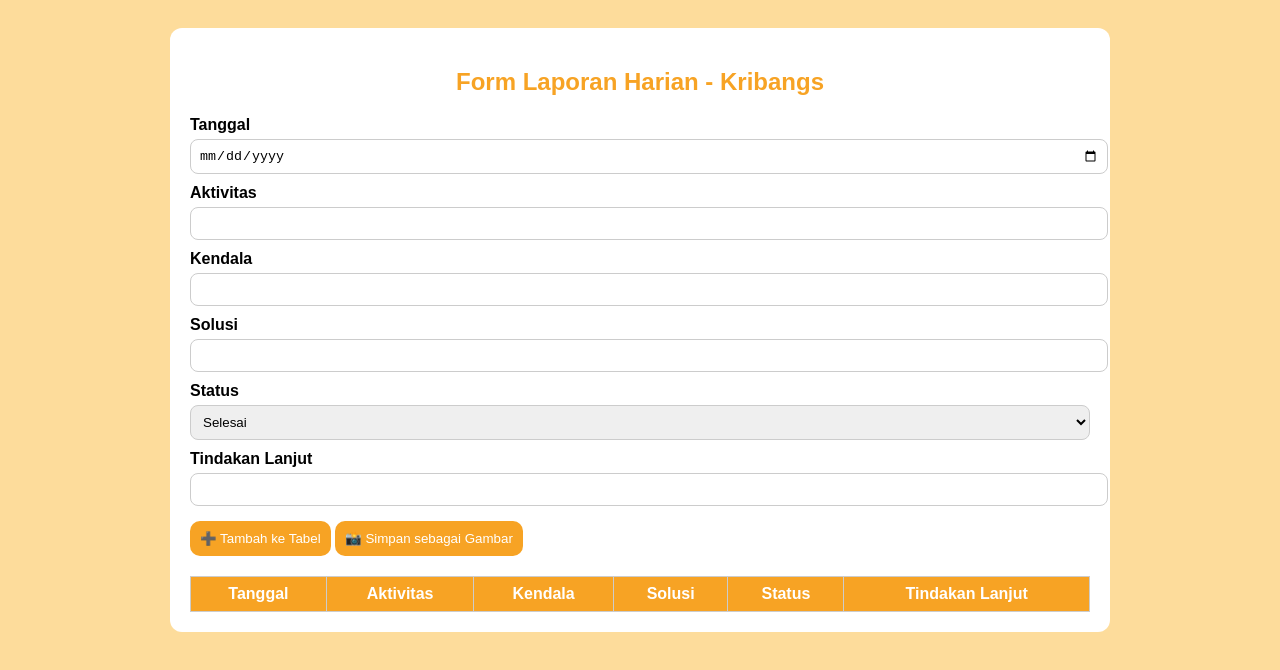
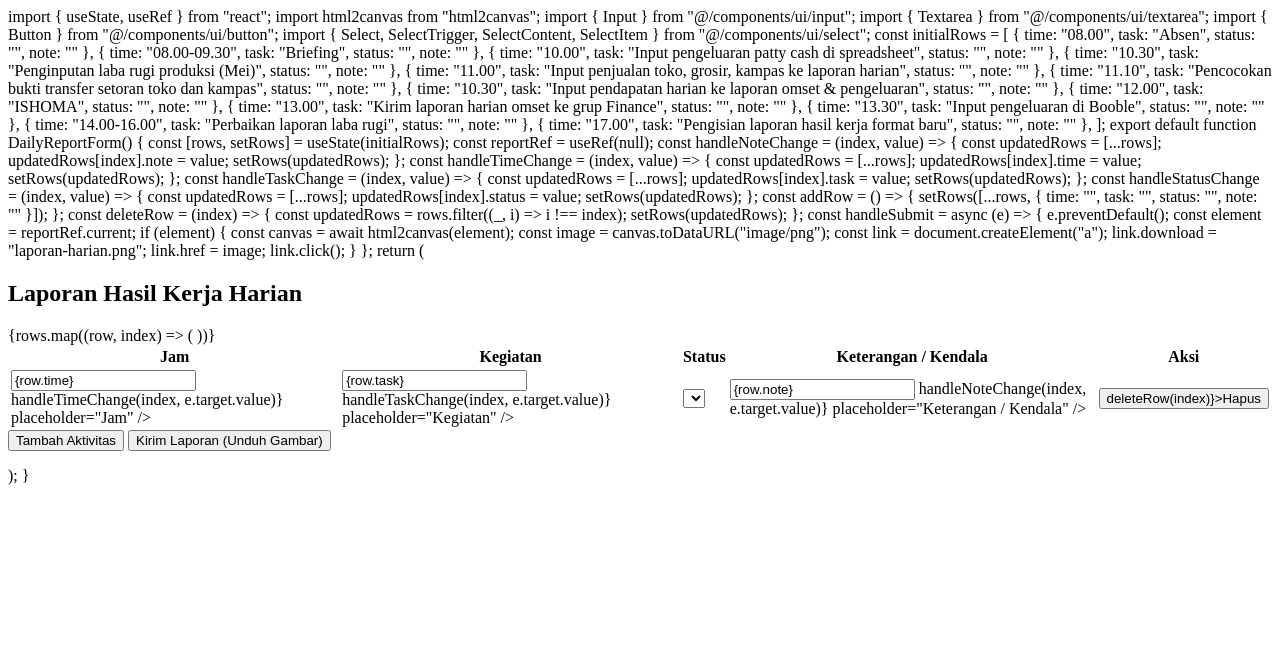
Before and after one commit to Stamvan12/DailyForm, a plain HTML site: page index.html in a window 1280 px wide. Drawn offline with nearby package versions, Linux system fonts and the light colour scheme.

Commit message:
Update index.html

```diff
--- a/index.html
+++ b/index.html
@@ -1,133 +1,136 @@
-<!DOCTYPE html>
-<html lang="id">
-<head>
-  <meta charset="UTF-8">
-  <title>Laporan Harian Kribangs</title>
-  <script src="https://cdnjs.cloudflare.com/ajax/libs/html2canvas/1.4.1/html2canvas.min.js"></script>
-  <style>
-    body {
-      font-family: 'Arial', sans-serif;
-      background: #fddc9b;
-      padding: 20px;
+import { useState, useRef } from "react";
+import html2canvas from "html2canvas";
+import { Input } from "@/components/ui/input";
+import { Textarea } from "@/components/ui/textarea";
+import { Button } from "@/components/ui/button";
+import { Select, SelectTrigger, SelectContent, SelectItem } from "@/components/ui/select";
+
+const initialRows = [
+  { time: "08.00", task: "Absen", status: "", note: "" },
+  { time: "08.00-09.30", task: "Briefing", status: "", note: "" },
+  { time: "10.00", task: "Input pengeluaran patty cash di spreadsheet", status: "", note: "" },
+  { time: "10.30", task: "Penginputan laba rugi produksi (Mei)", status: "", note: "" },
+  { time: "11.00", task: "Input penjualan toko, grosir, kampas ke laporan harian", status: "", note: "" },
+  { time: "11.10", task: "Pencocokan bukti transfer setoran toko dan kampas", status: "", note: "" },
+  { time: "10.30", task: "Input pendapatan harian ke laporan omset & pengeluaran", status: "", note: "" },
+  { time: "12.00", task: "ISHOMA", status: "", note: "" },
+  { time: "13.00", task: "Kirim laporan harian omset ke grup Finance", status: "", note: "" },
+  { time: "13.30", task: "Input pengeluaran di Booble", status: "", note: "" },
+  { time: "14.00-16.00", task: "Perbaikan laporan laba rugi", status: "", note: "" },
+  { time: "17.00", task: "Pengisian laporan hasil kerja format baru", status: "", note: "" },
+];
+
+export default function DailyReportForm() {
+  const [rows, setRows] = useState(initialRows);
+  const reportRef = useRef(null);
+
+  const handleNoteChange = (index, value) => {
+    const updatedRows = [...rows];
+    updatedRows[index].note = value;
+    setRows(updatedRows);
+  };
+
+  const handleTimeChange = (index, value) => {
+    const updatedRows = [...rows];
+    updatedRows[index].time = value;
+    setRows(updatedRows);
+  };
+
+  const handleTaskChange = (index, value) => {
+    const updatedRows = [...rows];
+    updatedRows[index].task = value;
+    setRows(updatedRows);
+  };
+
+  const handleStatusChange = (index, value) => {
+    const updatedRows = [...rows];
+    updatedRows[index].status = value;
+    setRows(updatedRows);
+  };
+
+  const addRow = () => {
+    setRows([...rows, { time: "", task: "", status: "", note: "" }]);
+  };
+
+  const deleteRow = (index) => {
+    const updatedRows = rows.filter((_, i) => i !== index);
+    setRows(updatedRows);
+  };
+
+  const handleSubmit = async (e) => {
+    e.preventDefault();
+    const element = reportRef.current;
+    if (element) {
+      const canvas = await html2canvas(element);
+      const image = canvas.toDataURL("image/png");
+      const link = document.createElement("a");
+      link.download = "laporan-harian.png";
+      link.href = image;
+      link.click();
     }
-    .container {
-      background: white;
-      padding: 20px;
-      border-radius: 12px;
-      max-width: 900px;
-      margin: auto;
-    }
-    h2 { text-align: center; color: #f7a324; }
-    label { font-weight: bold; display: block; margin-top: 10px; }
-    input, select {
-      width: 100%;
-      padding: 8px;
-      border-radius: 8px;
-      margin-top: 5px;
-      border: 1px solid #ccc;
-    }
-    button {
-      background: #f7a324;
-      color: white;
-      border: none;
-      padding: 10px;
-      margin-top: 15px;
-      border-radius: 10px;
-      cursor: pointer;
-    }
-    button:hover { background: #e2921f; }
-    table {
-      width: 100%;
-      border-collapse: collapse;
-      margin-top: 20px;
-    }
-    th, td {
-      border: 1px solid #ccc;
-      padding: 8px;
-      text-align: center;
-    }
-    th { background-color: #f7a324; color: white; }
-    .icon { font-size: 20px; }
-  </style>
-</head>
-<body>
-<div class="container">
-  <h2>Form Laporan Harian - Kribangs</h2>
-  <label>Tanggal</label>
-  <input type="date" id="tanggal">
-  <label>Aktivitas</label>
-  <input type="text" id="aktivitas">
-  <label>Kendala</label>
-  <input type="text" id="kendala">
-  <label>Solusi</label>
-  <input type="text" id="solusi">
-  <label>Status</label>
-  <select id="status">
-    <option value="Selesai">Selesai</option>
-    <option value="Belum">Belum</option>
-  </select>
-  <label>Tindakan Lanjut</label>
-  <input type="text" id="lanjut">
-  <button onclick="tambahBaris()">➕ Tambah ke Tabel</button>
-  <button onclick="screenshot()">📸 Simpan sebagai Gambar</button>
+  };
 
-  <div id="tabel-container">
-    <table id="tabel-laporan">
+  return (
+    <form onSubmit={handleSubmit} className="p-4 space-y-4 max-w-4xl mx-auto">
+      <h2 className="text-xl font-bold">Laporan Hasil Kerja Harian</h2>
+      <div ref={reportRef} className="bg-white p-4 rounded shadow">
+        <table className="w-full border text-sm">
           <thead>
-        <tr>
-          <th>Tanggal</th>
-          <th>Aktivitas</th>
-          <th>Kendala</th>
-          <th>Solusi</th>
-          <th>Status</th>
-          <th>Tindakan Lanjut</th>
+            <tr className="bg-gray-100">
+              <th className="border px-2 py-1">Jam</th>
+              <th className="border px-2 py-1">Kegiatan</th>
+              <th className="border px-2 py-1">Status</th>
+              <th className="border px-2 py-1">Keterangan / Kendala</th>
+              <th className="border px-2 py-1">Aksi</th>
             </tr>
           </thead>
-      <tbody></tbody>
+          <tbody>
+            {rows.map((row, index) => (
+              <tr key={index}>
+                <td className="border px-2 py-1">
+                  <Input
+                    value={row.time}
+                    onChange={(e) => handleTimeChange(index, e.target.value)}
+                    placeholder="Jam"
+                  />
+                </td>
+                <td className="border px-2 py-1">
+                  <Input
+                    value={row.task}
+                    onChange={(e) => handleTaskChange(index, e.target.value)}
+                    placeholder="Kegiatan"
+                  />
+                </td>
+                <td className="border px-2 py-1">
+                  <Select value={row.status} onValueChange={(value) => handleStatusChange(index, value)}>
+                    <SelectTrigger className={row.status === "Selesai" ? "bg-green-100 text-green-700" : row.status === "Belum Selesai" ? "bg-red-100 text-red-700" : ""}>
+                      {row.status || "Pilih Status"}
+                    </SelectTrigger>
+                    <SelectContent>
+                      <SelectItem value="Selesai">Selesai</SelectItem>
+                      <SelectItem value="Belum Selesai">Belum Selesai</SelectItem>
+                    </SelectContent>
+                  </Select>
+                </td>
+                <td className="border px-2 py-1">
+                  <Input
+                    value={row.note}
+                    onChange={(e) => handleNoteChange(index, e.target.value)}
+                    placeholder="Keterangan / Kendala"
+                  />
+                </td>
+                <td className="border px-2 py-1 text-center">
+                  <Button type="button" variant="destructive" size="sm" onClick={() => deleteRow(index)}>Hapus</Button>
+                </td>
+              </tr>
+            ))}
+          </tbody>
         </table>
       </div>
+      <div className="flex gap-4">
+        <Button type="button" onClick={addRow} variant="outline">Tambah Aktivitas</Button>
+        <Button type="submit">Kirim Laporan (Unduh Gambar)</Button>
       </div>
-
-<script>
-  function tambahBaris() {
-    const tanggal = document.getElementById("tanggal").value;
-    const aktivitas = document.getElementById("aktivitas").value;
-    const kendala = document.getElementById("kendala").value;
-    const solusi = document.getElementById("solusi").value;
-    const status = document.getElementById("status").value;
-    const lanjut = document.getElementById("lanjut").value;
-
-    const tbody = document.querySelector("#tabel-laporan tbody");
-    const tr = document.createElement("tr");
-
-    const icon = status === "Selesai" ? "✅" : "❌";
-
-    tr.innerHTML = `
-      <td>${tanggal}</td>
-      <td>${aktivitas}</td>
-      <td>${kendala}</td>
-      <td>${solusi}</td>
-      <td class="icon">${icon}</td>
-      <td>${lanjut}</td>
-    `;
-
-    tbody.appendChild(tr);
-
-    // Reset input
-    document.getElementById("aktivitas").value = "";
-    document.getElementById("kendala").value = "";
-    document.getElementById("solusi").value = "";
-    document.getElementById("lanjut").value = "";
+    </form>
+  );
 }
-
-  function screenshot() {
-    html2canvas(document.getElementById("tabel-container")).then(canvas => {
-      const link = document.createElement("a");
-      link.download = `laporan_kribangs.png`;
-      link.href = canvas.toDataURL();
-      link.click();
-    });
-  }
-</script>
-</body>
-</html>
```
Lines whose indentation alone changed are shown as unchanged.
